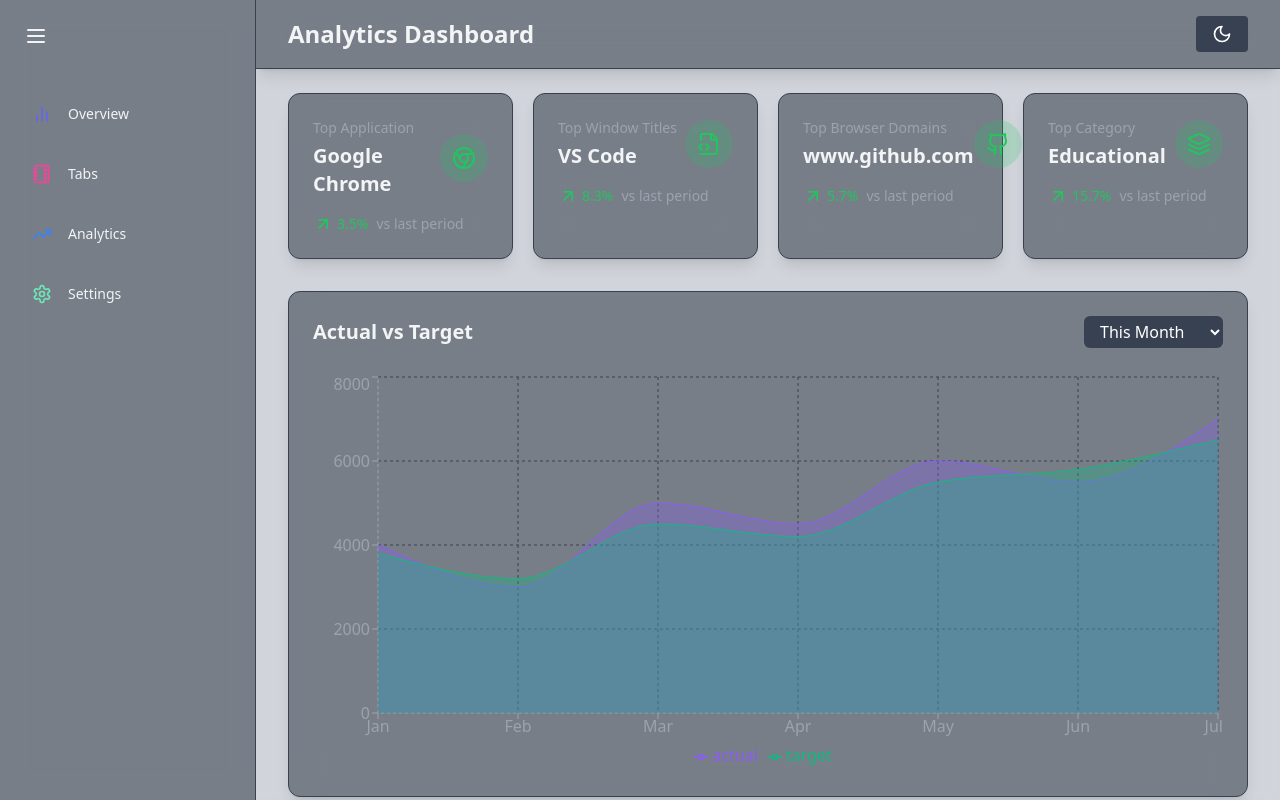
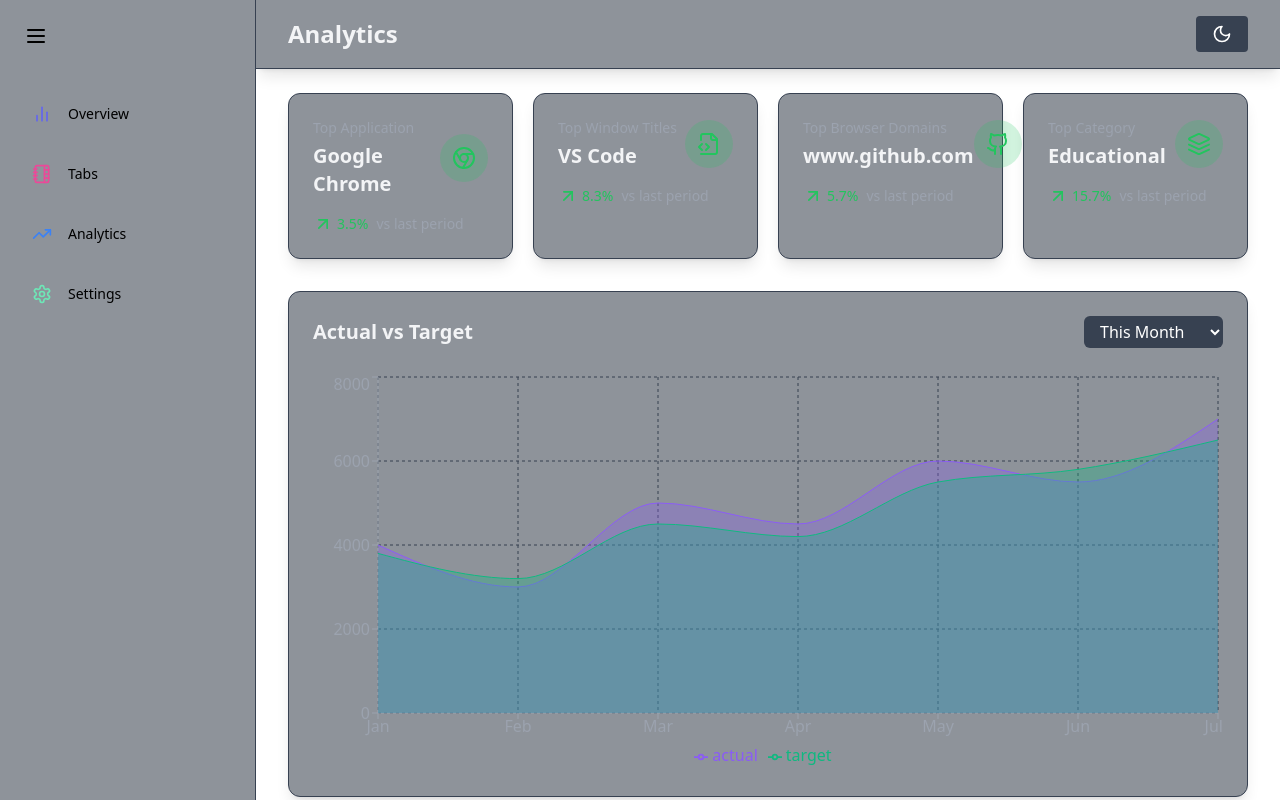
Before and after one commit to timelygator/TimelyGator, a React (Vite) app in the folder web-ui/: page /analytics in a window 1280 px wide. Built offline with nearby package versions, Linux system fonts and the light colour scheme.

Commit message:
initial setup

```diff
--- a/web-ui/src/App.jsx
+++ b/web-ui/src/App.jsx
@@ -9,7 +9,7 @@
 
 function App() {
 	return (
-		<div className='flex h-screen bg-gray-300 text-gray-100 overflow-hidden dark:bg-gray-900 '>
+		<div className='flex h-screen bg-background text-text overflow-hidden'>
 			{/* BG */}
 			<div className='fixed inset-0 z-0'>
 				{/* <div className='absolute inset-0 bg-gradient-to-br from-gray-900 via-gray-800 to-gray-900 opacity-80' /> */}
--- a/web-ui/src/index.css
+++ b/web-ui/src/index.css
@@ -2,14 +2,13 @@
 @tailwind components;
 @tailwind utilities;
 
-/* Light mode styles */
-body {
-    background-color: white;
-    color: black;
+.dark {
+    --color-primary-bg: #1a202c;
+    --color-primary-text: #f7fafc;
+    --color-card-text-secondary: #d1d5db;
+    /* --color-primary-dark: #646cffaa; */
+    --color-secondary: #61dafb;
+    --color-border: #4a5568;
+    /* --color-secondary-light: #61dafbaa;
+    --color-secondary-dark: #61dafbaa;     */
 }
-
-/* Dark mode styles */
-.dark body {
-    background-color: black;
-    color: white;
-}
--- a/web-ui/src/pages/AnalyticsPage.jsx
+++ b/web-ui/src/pages/AnalyticsPage.jsx
@@ -11,8 +11,7 @@
 const AnalyticsPage = () => {
 	return (
 		<div className='flex-1 overflow-auto relative z-10'>
-			<Header title={"Analytics Dashboard"} />
-
+			<Header title={"Analytics"} />
 
 			<main className='max-w-7xl mx-auto py-6 px-4 lg:px-8'>
 				<OverviewCards />
--- a/web-ui/tailwind.config.js
+++ b/web-ui/tailwind.config.js
@@ -2,7 +2,14 @@
 export default {
 	content: ["./index.html", "./src/**/*.{js,ts,jsx,tsx}"],
 	theme: {
-		extend: {},
+		extend: {
+			colors:{
+				background: "var(--color-primary-bg)",
+				text: "var(--color-primary-text)",
+				border: "var(--color-border)",
+				cardSecondaryText: "var(--color-card-secondary-text)",
+			},
+		},
 	},
 	plugins: [],
 	darkMode: 'class',
```
